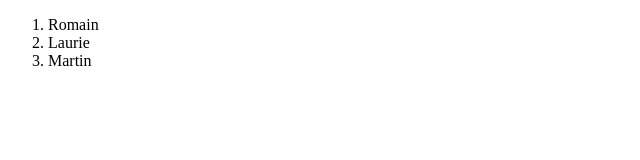
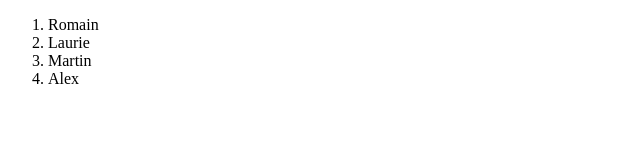
Before and after one commit to romstas/newGitTest, a plain HTML site: page index.html in a window 1280 px wide. Shown: the full height of the page, 0-640 px from the left. Drawn offline with Linux system fonts and the light colour scheme.

Commit message:
Added Alex as family member

```diff
--- a/index.html
+++ b/index.html
@@ -8,6 +8,7 @@
 		<li>Romain</li>
 		<li>Laurie</li>
 		<li>Martin</li>
+		<li>Alex</li>
 	</ol>
 </body>
 </html>
```
